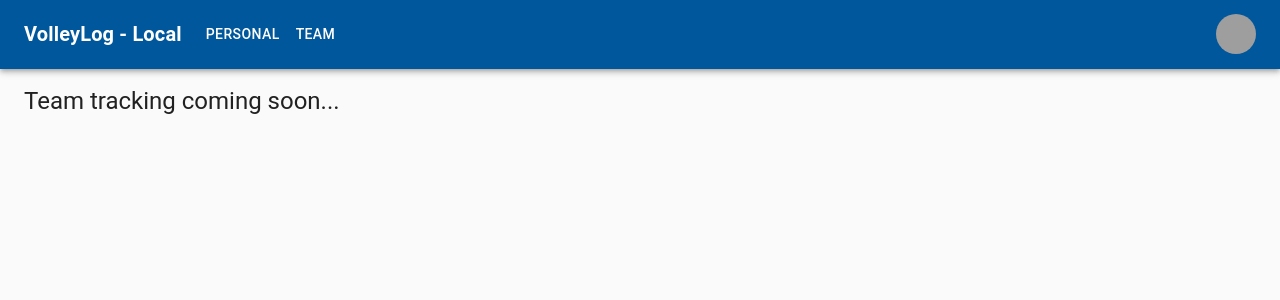
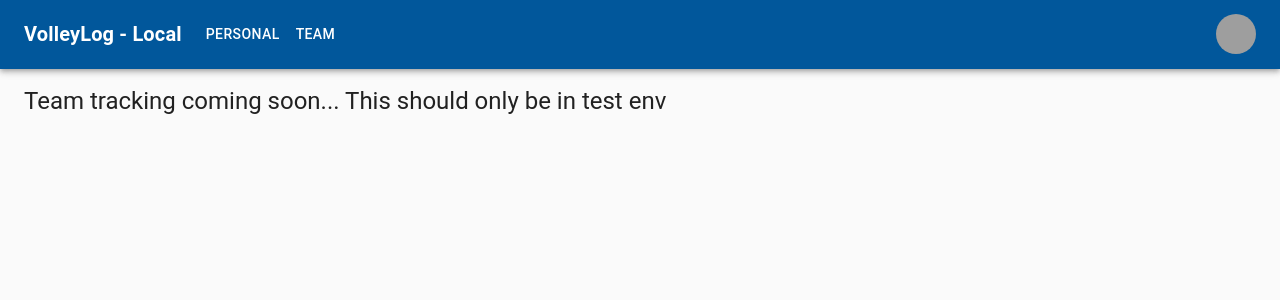
Before and after one commit to Angelo4/Volleyball-Stat-Tracker, a React (Create React App) app in the folder volleyball-stat-tracker-app/: page /Team in a window 1280 px wide. Shown: the top 300 px of the page. Built offline with nearby package versions, Linux system fonts and the light colour scheme; grey boxes are pictures that could not be loaded; what redux-undo would draw is missing.

Commit message:
Testing out if diffs show between envs

```diff
--- a/volleyball-stat-tracker-app/src/features/TrackTeam/TrackTeam.tsx
+++ b/volleyball-stat-tracker-app/src/features/TrackTeam/TrackTeam.tsx
@@ -3,7 +3,11 @@ import { Typography } from '@mui/material';
 type Props = {};
 
 const TrackTeam = (props: Props) => {
-  return <Typography variant='h5'>Team tracking coming soon...</Typography>;
+  return (
+    <Typography variant='h5'>
+      Team tracking coming soon... This should only be in test env
+    </Typography>
+  );
 };
 
 export default TrackTeam;
```
